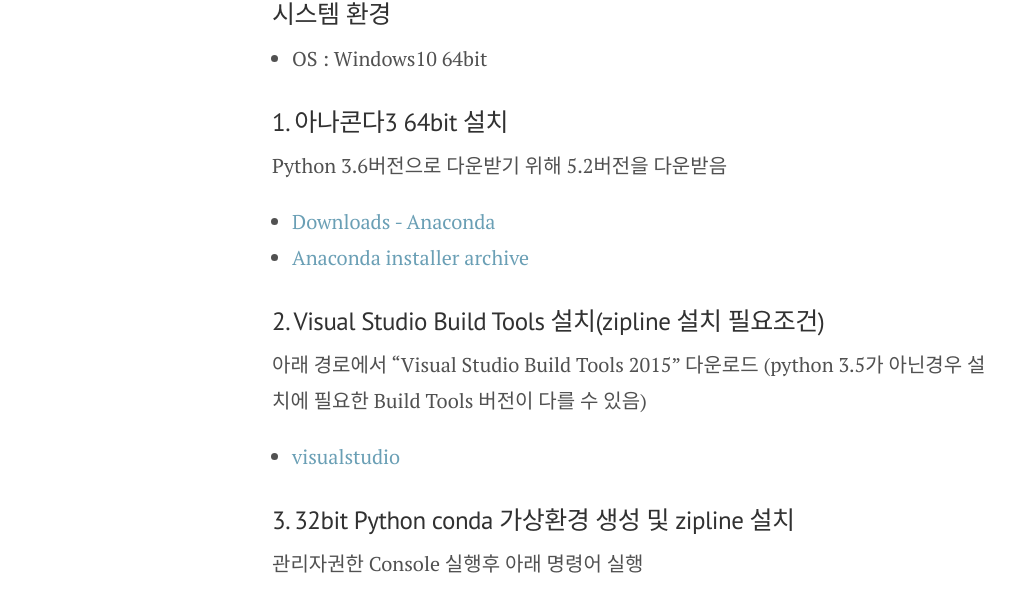
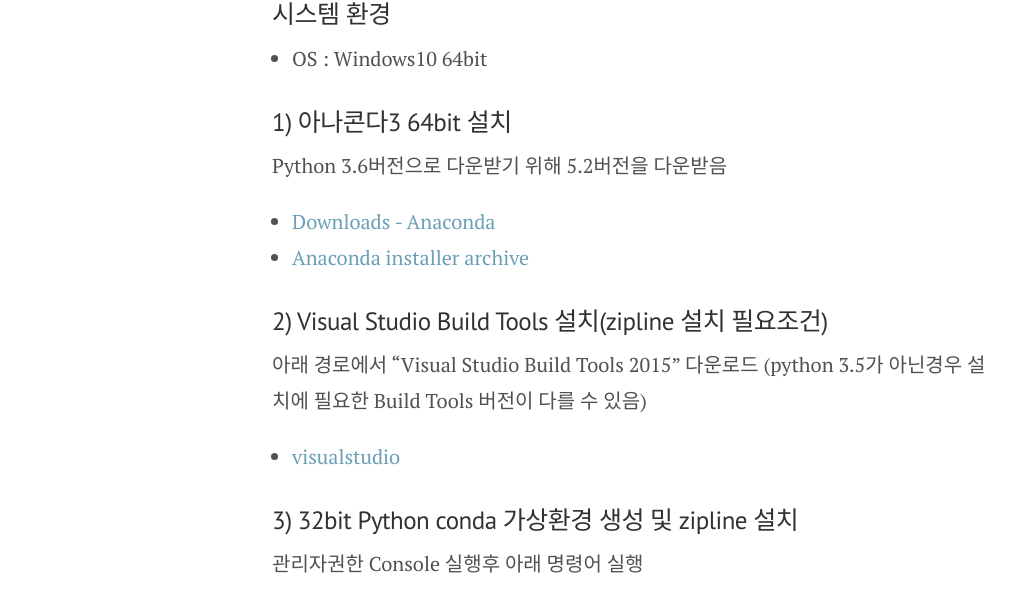
Before and after one commit to cloudishwind/cloudishwind.github.io, a Jekyll site: the page built from _posts/quant/2018-12-21-Anaconda 64bit + Quantopian zipline 32bit 설치.md, in a window 1280 px wide and 900 px high. Shown: the part 299-897 px from the top of the window, without its empty margins (8-1023 px from the left). Built offline with Jekyll 4.4.1, drawn with Linux system fonts in a browser that asks for light colours.

```diff
--- a/_posts/quant/2018-12-21-Anaconda 64bit + Quantopian zipline 32bit 설치.md
+++ b/_posts/quant/2018-12-21-Anaconda 64bit + Quantopian zipline 32bit 설치.md
@@ -8,7 +8,7 @@ tags: ["anaconda", "python", "zipline"]
 * OS : Windows10 64bit
 
 
-### 1. 아나콘다3 64bit 설치
+### 1) 아나콘다3 64bit 설치
 
 Python 3.6버전으로 다운받기 위해 5.2버전을 다운받음
 
@@ -16,7 +16,7 @@ Python 3.6버전으로 다운받기 위해 5.2버전을 다운받음
 * [Anaconda installer archive](https://repo.anaconda.com/archive/)
 
 
-### 2. Visual Studio Build Tools 설치(zipline 설치 필요조건)
+### 2) Visual Studio Build Tools 설치(zipline 설치 필요조건)
 
 아래 경로에서 "Visual Studio Build Tools 2015" 다운로드
 (python 3.5가 아닌경우 설치에 필요한 Build Tools 버전이 다를 수 있음)
@@ -24,30 +24,22 @@ Python 3.6버전으로 다운받기 위해 5.2버전을 다운받음
 * [visualstudio](https://visualstudio.microsoft.com/ko/vs/older-downloads/)
 
 
-### 3. 32bit Python conda 가상환경 생성 및 zipline 설치
+### 3) 32bit Python conda 가상환경 생성 및 zipline 설치
 
 관리자권한 Console 실행후 아래 명령어 실행
 
 1. set CONDA_FORCE_32BIT=1
-
 2. conda create --n {가상환경명} python=3.5
-
 3. activate {가상환경명}
-
 4. pip install zipline
-
 5. pip uninstall bottleneck
-
 6. pip install --upgrade numpy
-
 7. deactivate
-
 8. set CONDA_FORCE_32BIT=
 
-
-* 32bit 환경에서 conda install zipline 시 python 버전이 2.7로 내려가게 되어, pip install 을 사용함
-* (4)까지 진행하고 import zipline 하게되면 AttributeError: module 'bottleneck' has no attribute 'nanmean' 오류가 발생하는데 (5),(6)을 수행하면 오류가 사라짐
-* (7),(8)은 설치와는 무관
+- 32bit 환경에서 conda install zipline 시 python 버전이 2.7로 내려가게 되어, pip install 을 사용함
+- (4)까지 진행하고 import zipline 하게되면 AttributeError: module 'bottleneck' has no attribute 'nanmean' 오류가 발생하는데 (5),(6)을 수행하면 오류가 사라짐
+- (7),(8)은 설치와는 무관
 
 ### 참고사이트
 * <http://www.zipline.io>
```
